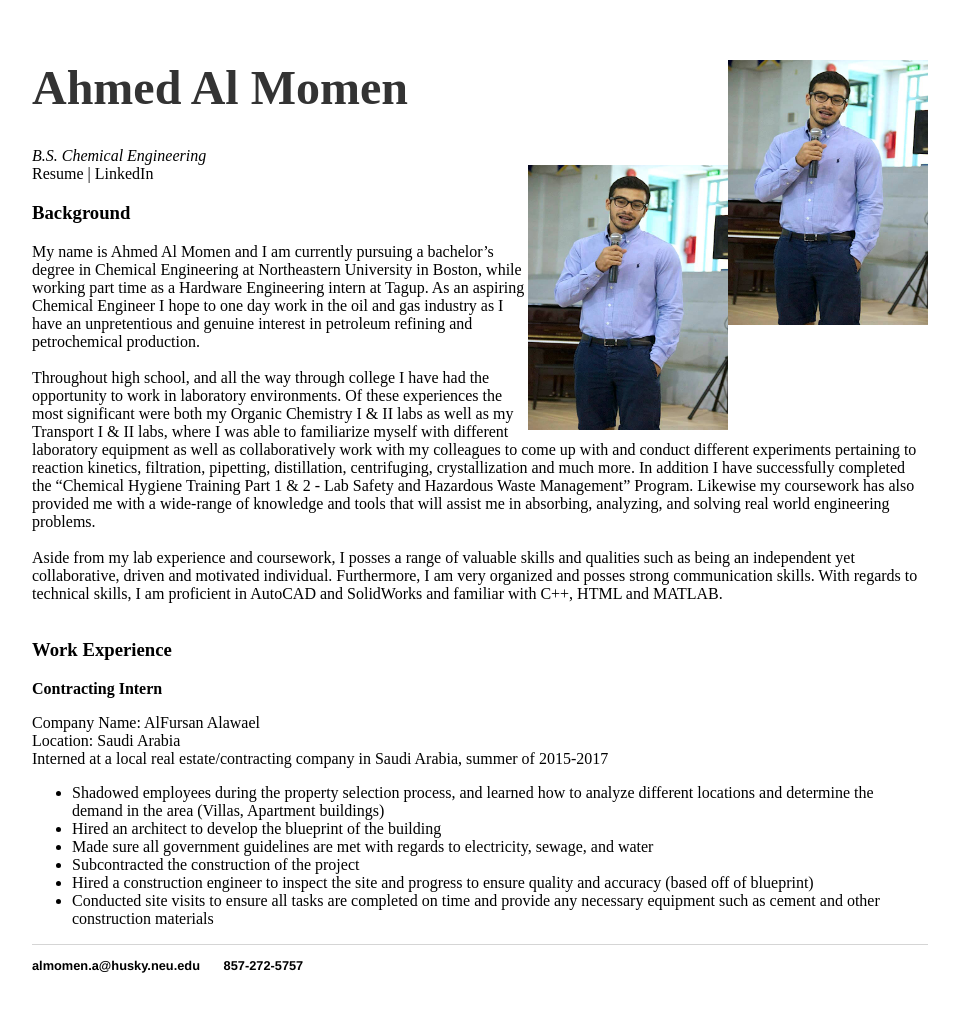
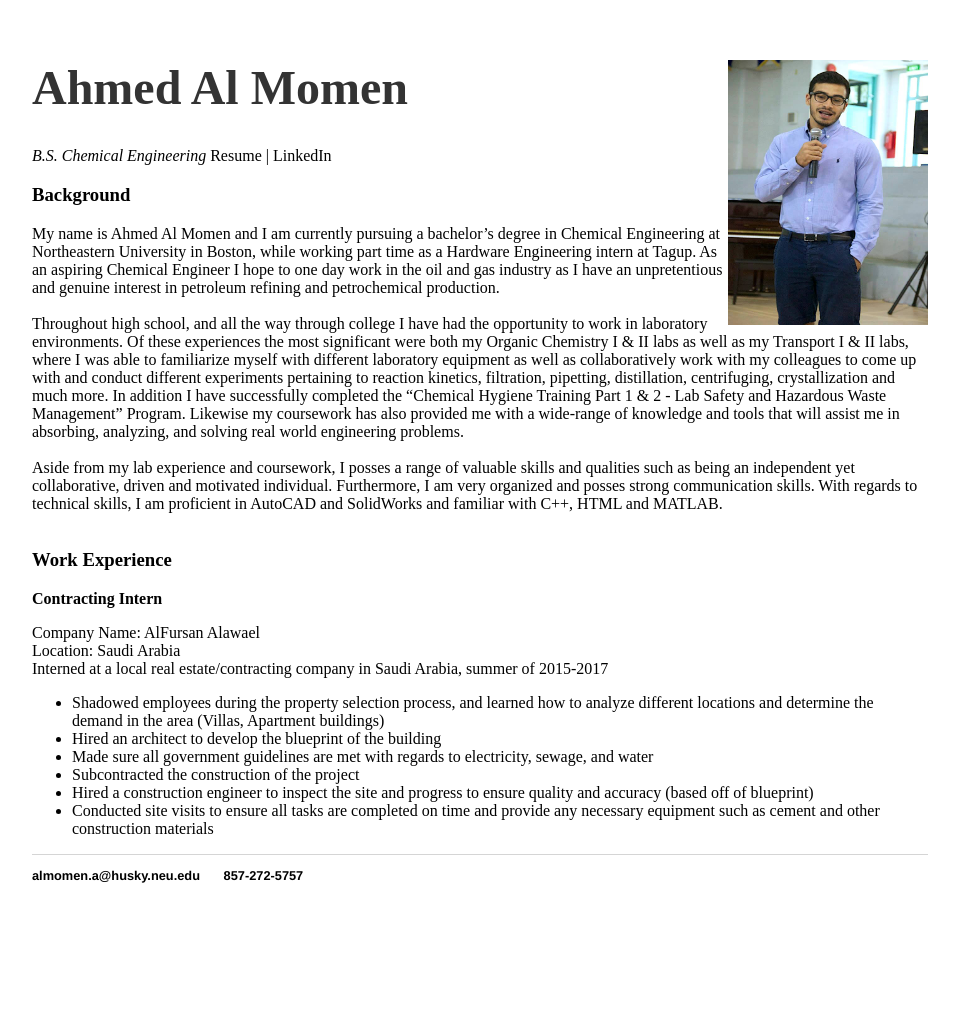
Before and after one commit to ahmedalmomen/aalmomen.com, a Jekyll site: the page built from index.html, in a window 1280 px wide. Shown: the whole page, without its empty margins (160-1119 px from the left). Built offline with Jekyll 4.4.1, drawn with Linux system fonts in a browser that asks for light colours; after the commit the page ends 943 px from its top, so only the background shows below that.

Commit message:
Update index.html

```diff
--- a/index.html
+++ b/index.html
@@ -5,10 +5,7 @@ title: Ahmed Al Momen|About me
 
 <div class="blurb">
          <h1 style="font-size:300%;">Ahmed Al Momen</h1> <i> B.S. Chemical Engineering</i>
-  <div>
-         <img src="/grad breakfast.jpg" alt="html5 Icon"
-                 style="float:right;vertical-align:top;width:200px;height:265px;">
-  </div>
+
 
     <a href="/ahmed-al-momens-resume.pdf">Resume</a> | <a href="https://www.linkedin.com/in/ahmedalmomen/">LinkedIn</a>
 
```
